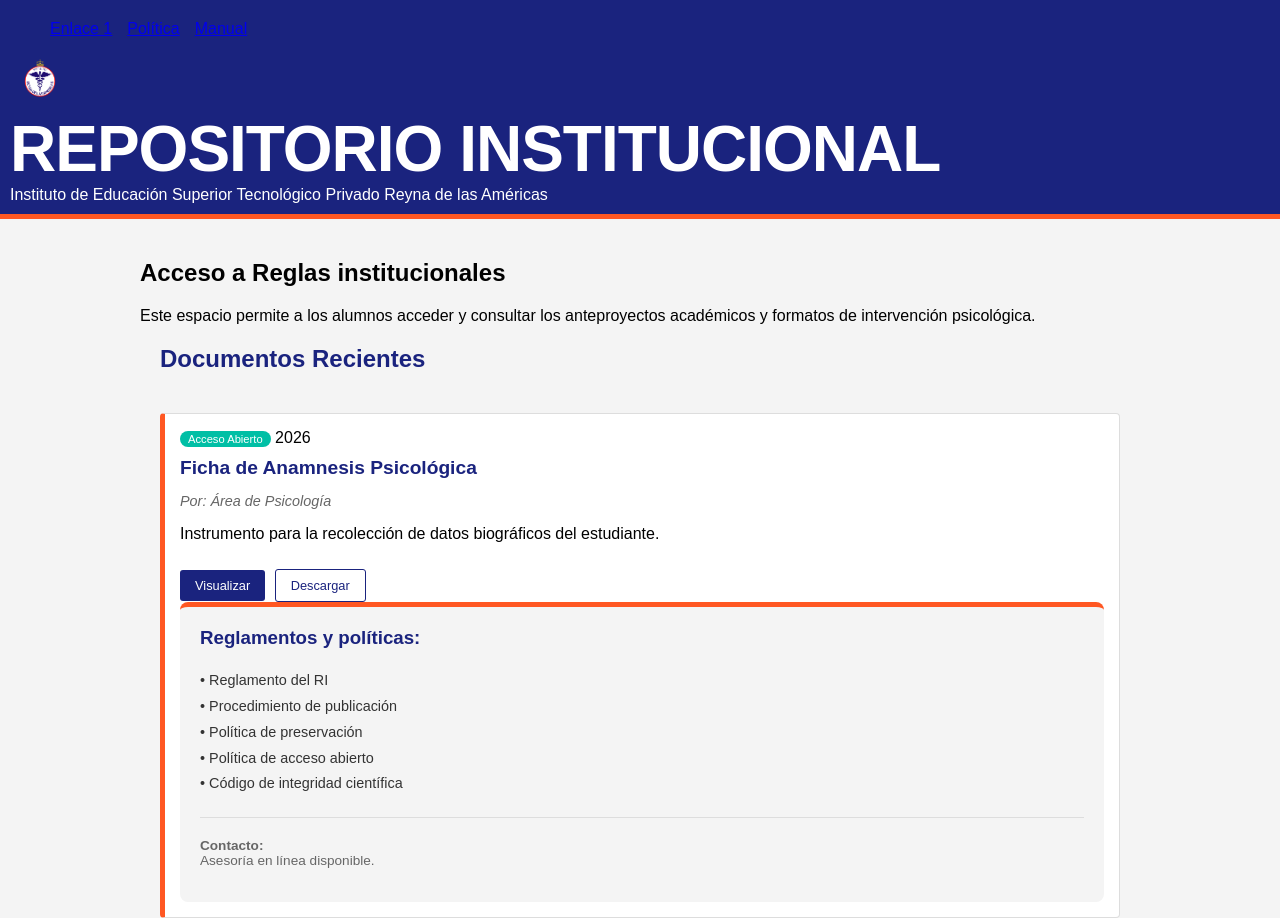
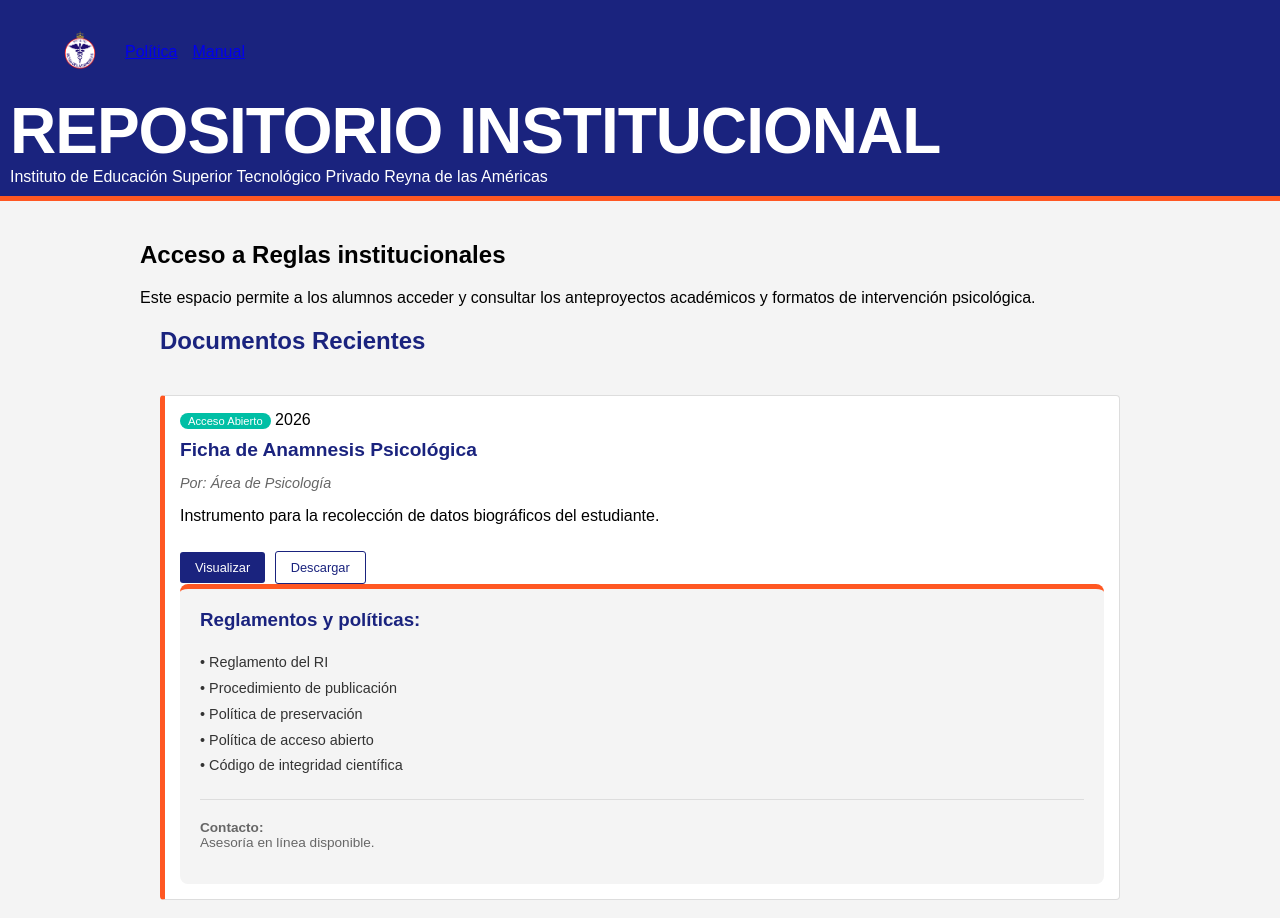
Before and after one commit to RepoReynaDeLasAmericas/Repo_RDA, a plain HTML site: page index.html in a window 1280 px wide. Shown: the top 918 px of the page. Drawn offline with Linux system fonts and the light colour scheme.

Commit message:
Add logo to header

```diff
--- a/index.html
+++ b/index.html
@@ -6,12 +6,12 @@
 <body> <!--Estructura de la página-->
     <header> <!--Encabezado de página-->
         <div class="header-container">
-            <a href="inicio.html">Enlace 1</a> <!--Prueba de enaces-->
+            <a href="index.html"><img src="img/logo-reyna.png" alt="Logo" class="header-logo"></a> <!--Prueba de enaces-->
             <a href="documentos/politica/politica-repo.pdf">Política</a>
             <a href="Manual">Manual</a>
         </div>
         </div class="header-text">
-                <img src="img/logo-reyna.png" alt="Logo" class="header-logo">
+                <!--<img src="img/logo-reyna.png" alt="Logo" class="header-logo">--IMAGEN-->
                 <h1>REPOSITORIO INSTITUCIONAL</h1>
                 <p style="margin: 0;">Instituto de Educación Superior Tecnológico Privado Reyna de las Américas</p>
         </div>
```
